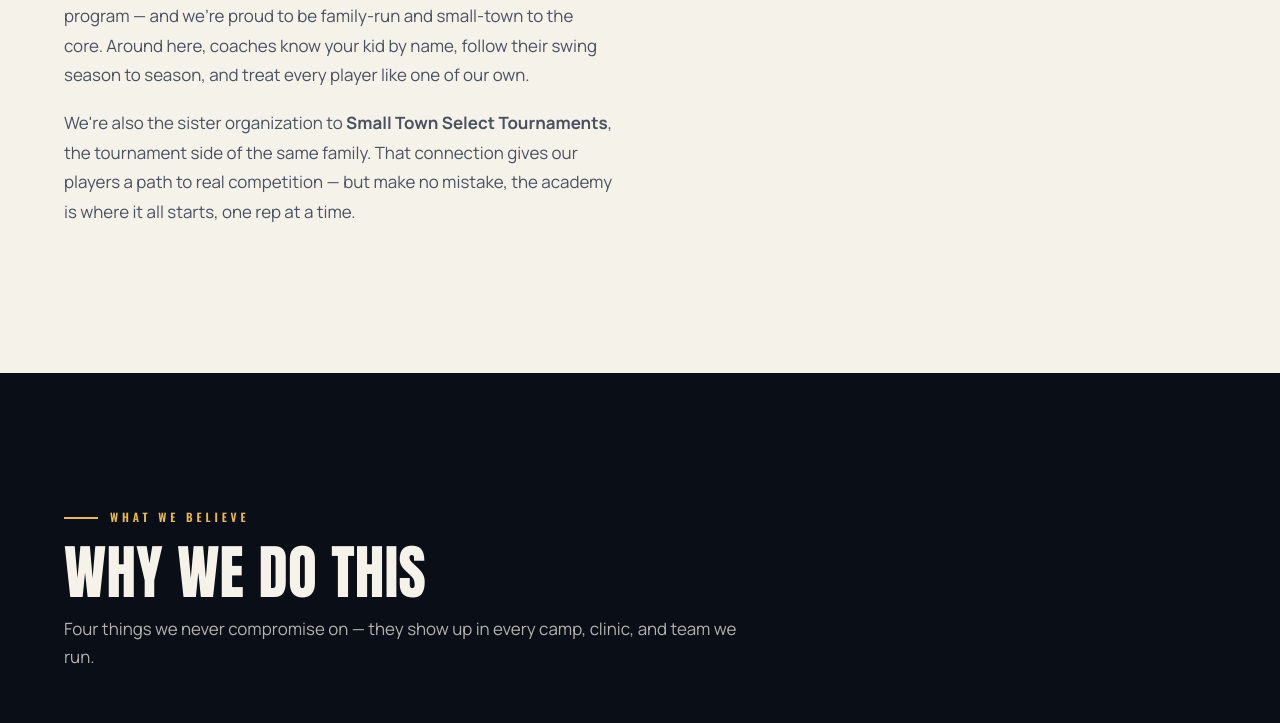
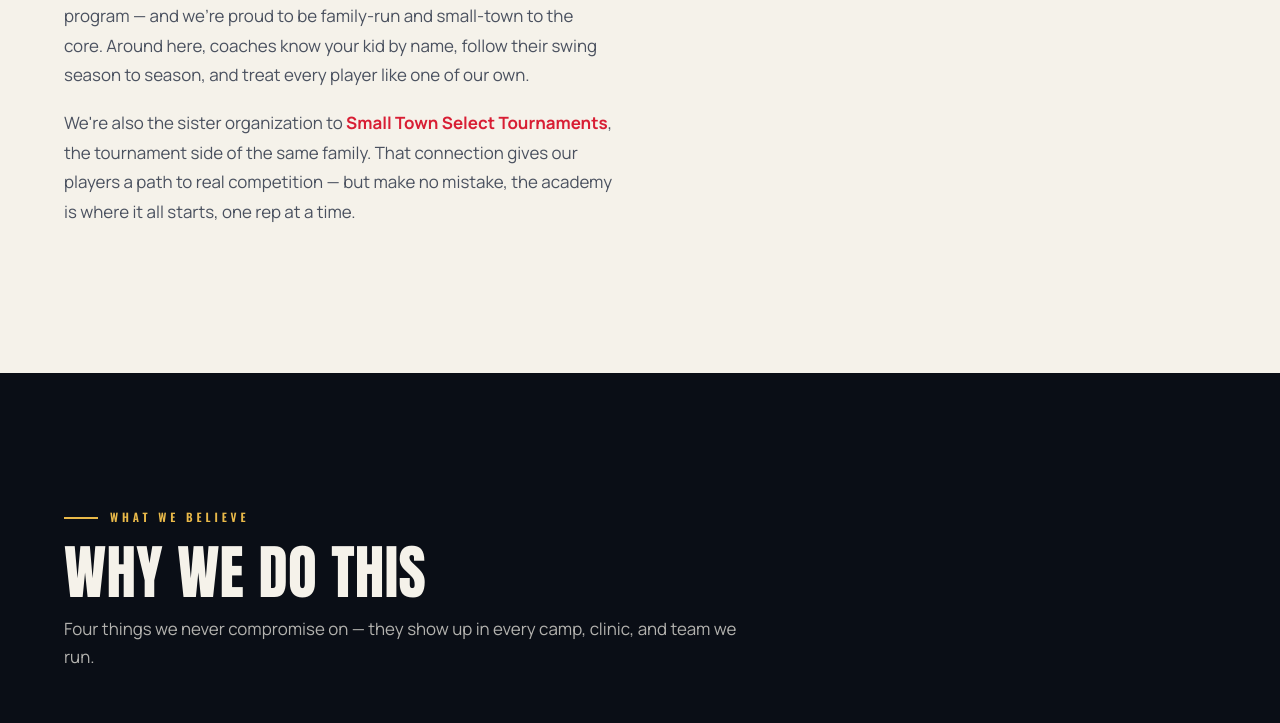
Before and after one commit to ExploringDoor/stsAcademy, a website: page about.html in a window 1280 px wide. Shown: the part 1074-1797 px from the top of the page. Drawn offline with nearby package versions, Linux system fonts and the light colour scheme.

Commit message:
Add Small Town Select Tournaments cross-links (footer + About)
Sister-org link → https://www.ststournaments.com/ in the site-wide footer
and the About page story. Add photos-drop/ staging folder (gitignored).

Co-Authored-By: Claude Opus 4.8 <noreply@anthropic.com>

```diff
--- a/about.html
+++ b/about.html
@@ -35,7 +35,7 @@
         <h2 style="font-size:clamp(2rem,4.8vw,3.6rem);margin:16px 0 22px">Built in Stephenville,<br>for Stephenville.</h2>
         <p>Small Town Sports Academy opened its doors in 2023, founded and run by Amanda Philips with a simple idea: small-town kids deserve big-league coaching without leaving home. What started as a place to get good reps in has grown into a year-round home for ballplayers of every age.</p>
         <p>We're the home of the <strong>Sox</strong> — our competitive baseball and softball program — and we're proud to be family-run and small-town to the core. Around here, coaches know your kid by name, follow their swing season to season, and treat every player like one of our own.</p>
-        <p>We're also the sister organization to <strong>Small Town Select Tournaments</strong>, the tournament side of the same family. That connection gives our players a path to real competition — but make no mistake, the academy is where it all starts, one rep at a time.</p>
+        <p>We're also the sister organization to <a href="https://www.ststournaments.com/" target="_blank" rel="noopener" style="color:var(--red);font-weight:700">Small Town Select Tournaments</a>, the tournament side of the same family. That connection gives our players a path to real competition — but make no mistake, the academy is where it all starts, one rep at a time.</p>
       </div>
       <div class="media-card">
         <img src="assets/img/coach.jpg" alt="Coaching at a Small Town Sports Academy camp" />
--- a/js/chrome.js
+++ b/js/chrome.js
@@ -80,6 +80,7 @@
             '<a href="' + (c.facebook || '#') + '" target="_blank" rel="noopener" aria-label="Facebook">' + icon('facebook') + '</a>' +
             '<a href="mailto:' + (c.email || '') + '" aria-label="Email">' + icon('mail') + '</a>' +
           '</div>' +
+          (S.sister ? '<a href="' + S.sister.url + '" target="_blank" rel="noopener" style="display:inline-block;margin-top:20px;font-family:var(--font-cond);text-transform:uppercase;letter-spacing:.07em;font-size:.72rem;color:var(--gold)">Part of the family — visit ' + S.sister.name + ' →</a>' : '') +
         '</div>' +
         '<div class="footer-col"><h5>Explore</h5>' +
           '<a href="programs.html">Programs</a><a href="schedule.html">Schedule</a>' +
--- a/js/config.js
+++ b/js/config.js
@@ -24,6 +24,9 @@
     /* ── Booking (UpperHand) ───────────────────────────────────────── */
     bookUrl: BOOK + '/offerings',
     book: BOOK,
+
+    /* ── Sister organization (the tournament side of the family) ────── */
+    sister: { name: 'Small Town Select Tournaments', url: 'https://www.ststournaments.com/' },
 
     /* ── Live data (UpperHand public API — CORS-open, no key) ───────── */
     upperhand: {
```
Also changed, not shown: 1 other file.
